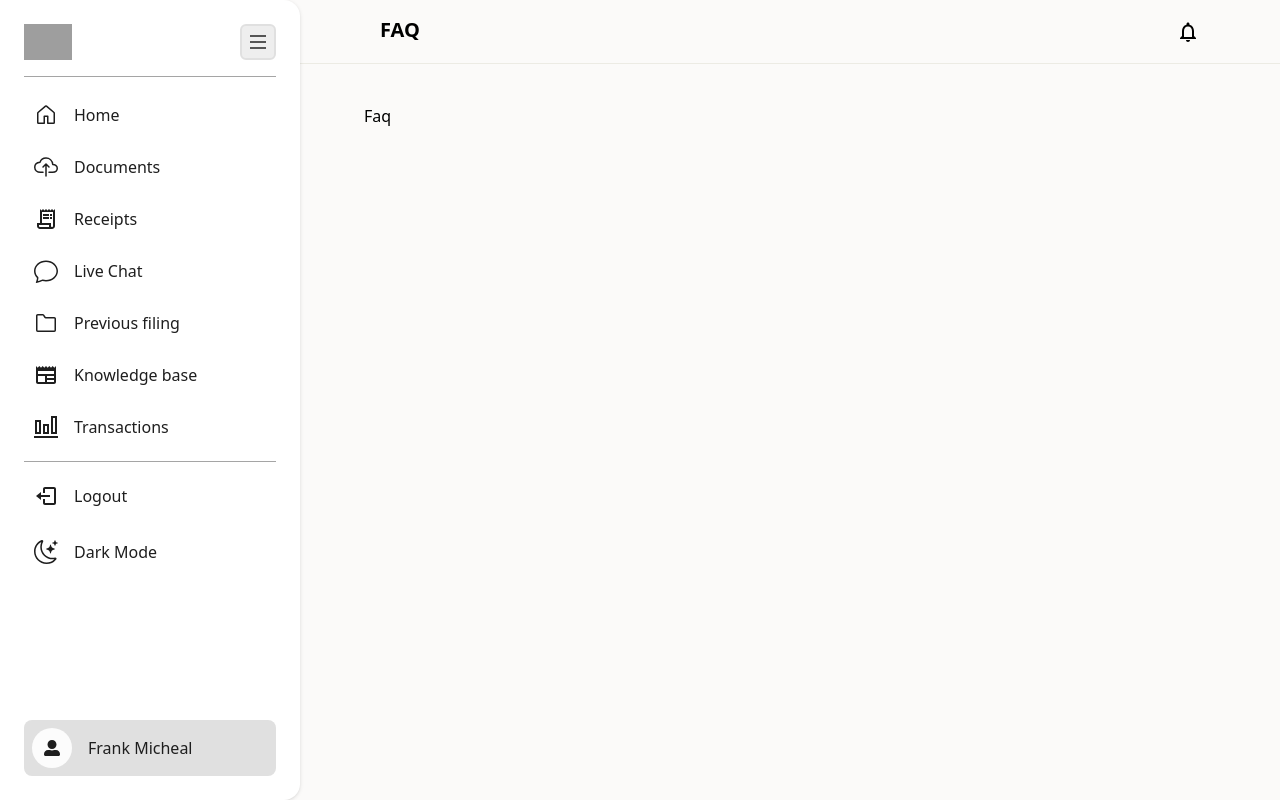
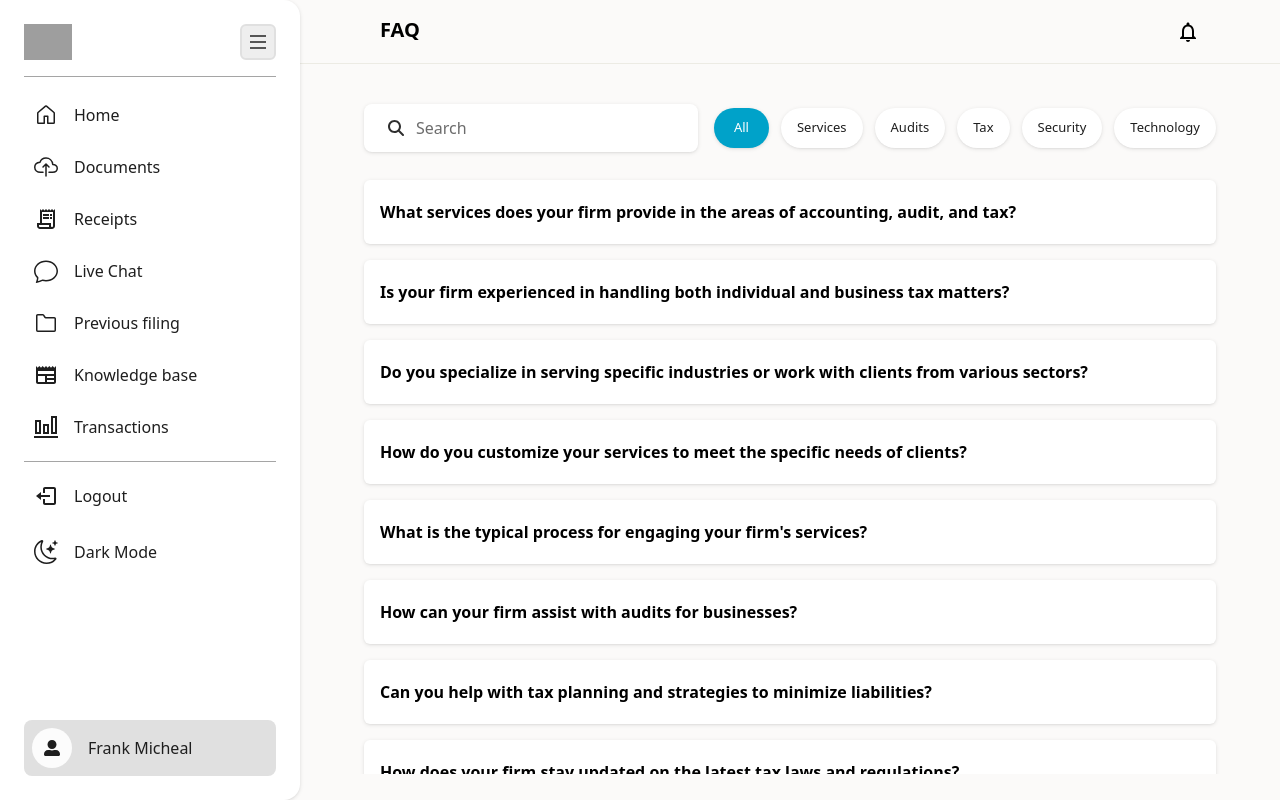
Before and after one commit to Trayshmhirk/tax-return-user-app, a React (Vite) app: page /faq in a window 1280 px wide. Built offline with nearby package versions, Linux system fonts and the light colour scheme; grey boxes are pictures that could not be loaded.

Commit message:
adding faq page, minor change

```diff
--- a/src/pages/Faq.tsx
+++ b/src/pages/Faq.tsx
@@ -1,5 +1,184 @@
+import { useState } from "react";
+import SearchAndFilter from "../components/SearchAndFilter";
+import TextArea from "../components/TextArea";
+import CustomButton from "../components/CustomButton";
+import { Accordion } from "../components/Accordion";
+
+type QuestionsPropsType = {
+   question: string;
+   answer: string | string[];
+   questionCategory: string;
+};
+
+const questions: QuestionsPropsType[] = [
+   {
+      questionCategory: "Services",
+      question:
+         "What services does your firm provide in the areas of accounting, audit, and tax?",
+      answer:
+         "We offer a comprehensive suite of services, including tax planning and preparation, audit and assurance, accounting, bookkeeping, and financial consulting.",
+   },
+   {
+      questionCategory: "Services",
+      question:
+         "Is your firm experienced in handling both individual and business tax matters?",
+      answer:
+         "Absolutely. Our team of experienced CPAs is well-versed in individual and business tax planning, compliance, and resolution of complex tax issues.",
+   },
+   {
+      questionCategory: "Services",
+      question:
+         "Do you specialize in serving specific industries or work with clients from various sectors?",
+      answer:
+         "We have expertise across diverse industries, including healthcare, manufacturing, technology, and more. Our professionals understand the unique needs of different sectors.",
+   },
+   {
+      questionCategory: "Services",
+      question:
+         "How do you customize your services to meet the specific needs of clients?",
+      answer:
+         "We begin with a comprehensive consultation to understand the unique needs of each client. Our services are then tailored to address specific financial goals and challenges.",
+   },
+   {
+      questionCategory: "Services",
+      question: `What is the typical process for engaging your firm's services?`,
+      answer:
+         " The process begins with an initial consultation to assess your needs. We then outline a customized plan, provide transparent pricing, and guide you through the onboarding process.",
+   },
+   {
+      questionCategory: "Audits",
+      question: "How can your firm assist with audits for businesses?",
+      answer:
+         "We provide thorough audit services, ensuring compliance with industry standards and regulations. Our team conducts detailed examinations to provide accurate and reliable financial information.",
+   },
+   {
+      questionCategory: "Tax",
+      question:
+         "Can you help with tax planning and strategies to minimize liabilities?",
+      answer:
+         "Yes, tax planning is a core aspect of our services. We work closely with clients to develop effective strategies to minimize tax liabilities and optimize financial outcomes.",
+   },
+   {
+      questionCategory: "Tax",
+      question:
+         "How does your firm stay updated on the latest tax laws and regulations?",
+      answer:
+         "Our team undergoes regular training and professional development to stay current with the latest changes in tax laws and regulations, ensuring our clients receive accurate advice.",
+   },
+   {
+      questionCategory: "Security",
+      question:
+         "What measures does your firm have in place for client data security and confidentiality?",
+      answer:
+         "We prioritize the security and confidentiality of client data. Our firm employs robust cybersecurity measures and adheres to stringent confidentiality standards.",
+   },
+   {
+      questionCategory: "IRS Assistance",
+      question:
+         "Can your firm assist with IRS-related issues, audits, and representation?",
+      answer:
+         "Yes, our experienced team can provide assistance and representation in IRS-related matters, including audits and resolution of tax issues.",
+   },
+   {
+      questionCategory: "Technology",
+      question:
+         "How does your firm leverage technology in accounting and tax services?",
+      answer:
+         "We embrace advanced technologies, including cloud-based accounting solutions, to provide efficient and secure financial management accessible from anywhere.",
+   },
+   {
+      questionCategory: "Technology",
+      question: "What are the billing and fee structures for your services?",
+      answer:
+         "Our billing structures are transparent, and fees are based on the complexity and scope of services. We provide detailed breakdowns to ensure clarity and understanding.",
+   },
+   {
+      questionCategory: "Technology",
+      question:
+         "How can potential clients schedule a consultation with your firm?",
+      answer:
+         "Prospective clients can easily schedule a consultation by [contacting us through our website/phone/email].",
+   },
+];
+
 const Faq = () => {
-   return <div>Faq</div>;
+   const [searchInput, setSearchInput] = useState("");
+   const [selectedFilter, setSelectedFilter] = useState("");
+   const [activeFilter, setActiveFilter] = useState("All");
+   const filterTitleList = [
+      "All",
+      "Services",
+      "Audits",
+      "Tax",
+      "Security",
+      "Technology",
+   ];
+
+   const handleSearch = (e: React.ChangeEvent<HTMLInputElement>) => {
+      setSearchInput(e.target.value);
+   };
+
+   const searchQuestions = (question: QuestionsPropsType) => {
+      const questions = question.question;
+      return questions.toLowerCase().includes(searchInput.toLowerCase());
+   };
+
+   const handleFilter = (title: string) => {
+      setSelectedFilter(title);
+   };
+
+   const filterByQuestions = (question: QuestionsPropsType) => {
+      if (selectedFilter === "" || selectedFilter === "All") {
+         return true;
+      }
+      return (
+         question.questionCategory.toLowerCase() ===
+         selectedFilter.toLowerCase()
+      );
+   };
+
+   const filterQuestions = questions
+      ? questions.filter(
+           (question) =>
+              searchQuestions(question) && filterByQuestions(question)
+        )
+      : [];
+
+   const handleSubmitQuestion = () => {};
+
+   return (
+      <div className="flex flex-col gap-7">
+         <SearchAndFilter
+            handleSearch={handleSearch}
+            handleFilter={handleFilter}
+            activeFilter={activeFilter}
+            setActiveFilter={setActiveFilter}
+            title={filterTitleList}
+         />
+
+         <div className="flex flex-col gap-4 md:h-full">
+            {filterQuestions.length ? (
+               filterQuestions.map((question, index) => (
+                  <Accordion
+                     key={index}
+                     question={question.question}
+                     answer={question.answer}
+                  />
+               ))
+            ) : (
+               <div className="flex flex-col gap-4">
+                  <TextArea
+                     label="Have a question?"
+                     placeholder="Type question here"
+                  />
+                  <CustomButton handleClick={handleSubmitQuestion}>
+                     Submit question
+                  </CustomButton>
+               </div>
+            )}
+         </div>
+      </div>
+   );
 };
 
 export default Faq;
--- a/src/pages/Help.tsx
+++ b/src/pages/Help.tsx
@@ -7,6 +7,7 @@ import CustomButton from "../components/CustomButton";
 type QuestionsPropsType = {
    question: string;
    answer: string | string[];
+   questionCategory?: string;
 };
 
 const questions: QuestionsPropsType[] = [
@@ -105,7 +106,7 @@ const Help = () => {
    const handleSubmitQuestion = () => {};
 
    return (
-      <div className="flex flex-col gap-6">
+      <div className="flex flex-col gap-7">
          <SearchAndFilter
             handleSearch={handleSearch}
             handleFilter={handleFilter}
```
